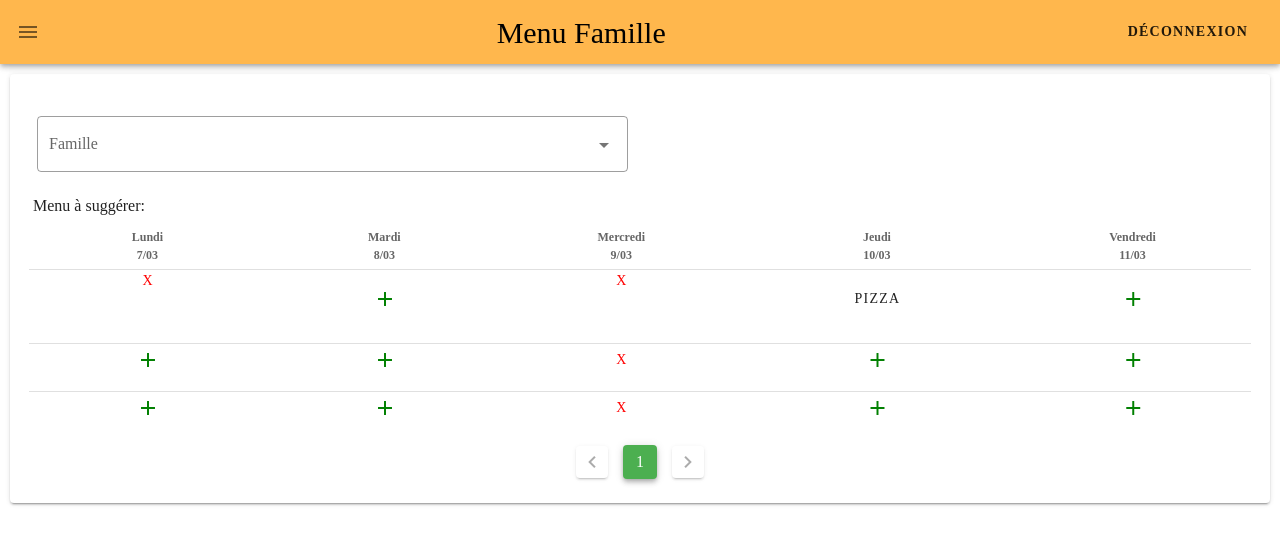
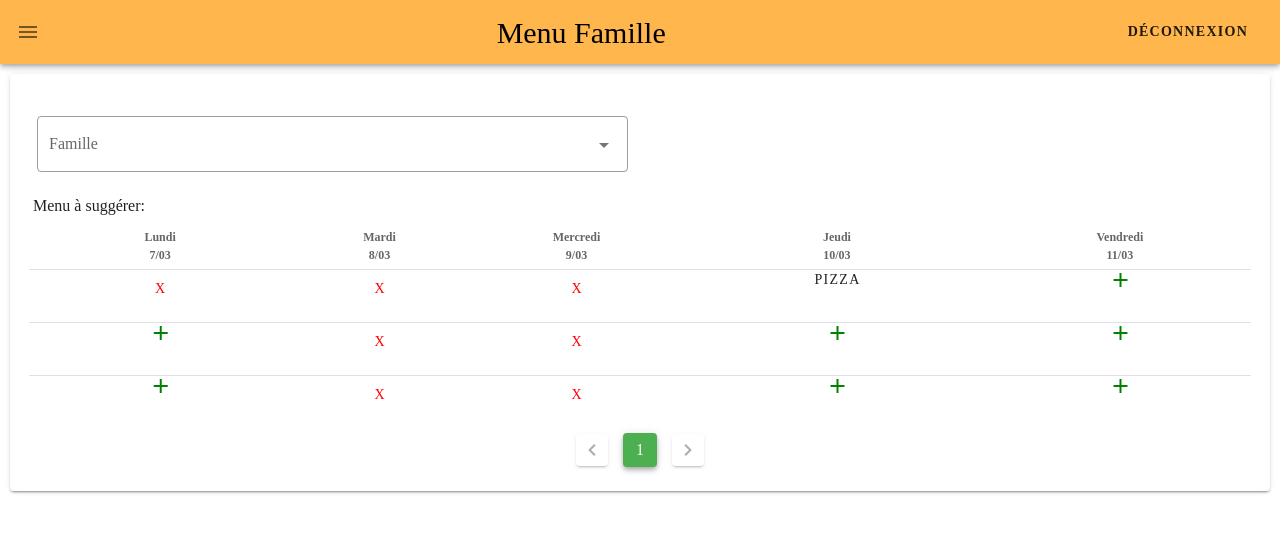
Before and after one commit to dorineT/MDL-MenuFamille, a Vue app in the folder front/menufamille/: page /menuSuggestion in a window 1280 px wide. Shown: the top 544 px of the page. Built offline with nearby package versions, Linux system fonts and the light colour scheme; sample sign-in values are in the browser's storage.

Commit message:
fix unclickable red cross

```diff
--- a/front/menufamille/src/components/CalendarSuggestion.vue
+++ b/front/menufamille/src/components/CalendarSuggestion.vue
@@ -29,32 +29,36 @@
             <tr>
               <td class="tdplat" v-for="(item,i) in platsMatin" :key="i+'matin'">
                  <p v-if="item.plat ==='/'" style="color: red">X</p>
-                <v-btn text @click="goToRecette(item,'matin')">
-                    <p v-if="item.plat === ''" style="color: green"><v-icon>mdi-plus</v-icon></p>
-                    <p v-else-if="item.plat !=='/'">{{ item.plat }} </p>
-
-                  </v-btn>
-
+                <p v-else>
+                  <v-btn text @click="goToRecette(item,'matin')">
+                      <p v-if="item.plat === ''" style="color: green"><v-icon>mdi-plus</v-icon></p>
+                      <p v-else>{{ item.plat }} </p>
+                      </v-btn>
+                </p>
                 <p v-if="item.nbPers!==null">{{item.nbPers}} personnes</p>
               </td>
             </tr>
             <tr>
               <td class="tdplat" v-for="(item,i) in platsMidi" :key="i+'midi'">
+                 <p v-if="item.plat ==='/'" style="color: red">X</p>
+              <p v-else>
                 <v-btn text @click="goToRecette(item,'midi')">
                     <p v-if="item.plat === ''" style="color: green"><v-icon>mdi-plus</v-icon></p>
-                    <p v-else-if="item.plat!=='/'">{{ item.plat }} </p>
-                    <p v-else style="color: red">X</p>
+                    <p v-else>{{ item.plat }} </p>
                 </v-btn>
+              </p>
                 <p v-if="item.nbPers!==null">{{item.nbPers}} personnes</p>
               </td>
             </tr>
             <tr>
               <td class="tdplat" v-for="(item,i) in platsSoir" :key="i+'soir'">
+                  <p v-if="item.plat ==='/'" style="color: red">X</p>
+              <p v-else>
                 <v-btn  text @click="goToRecette(item,'soir')">
                   <p v-if="item.plat === ''" style="color: green"><v-icon>mdi-plus</v-icon></p>
-                  <p v-else-if="item.plat!=='/'">{{ item.plat }} </p>
-                  <p v-else style="color: red">X</p>
+                  <p v-else>{{ item.plat }} </p>
                 </v-btn>
+              </p>
                 <p v-if="item.nbPers!==null">{{item.nbPers }} personnes </p>
               </td>
             </tr>
@@ -100,11 +104,11 @@ export default {
               id:16,
               jour: 'Mardi',
               date: '8/03',
-              matin: '',
+              matin: '/',
               matinNbPers: null,
-              midi: '',
+              midi: '/',
               midiNbPers: null,
-              soir: '',
+              soir: '/',
               soirNbPers: null,
             },
             {
```
